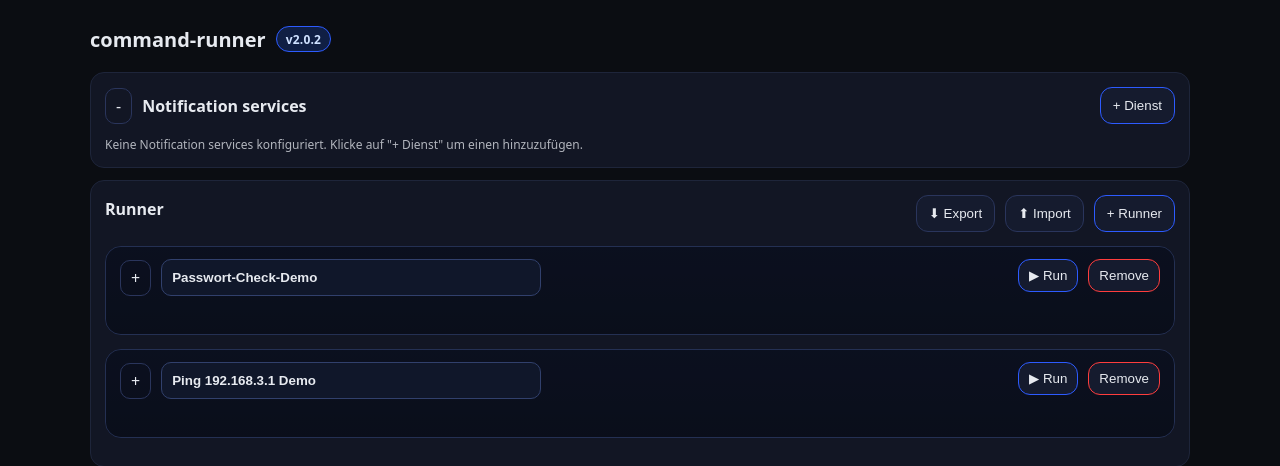
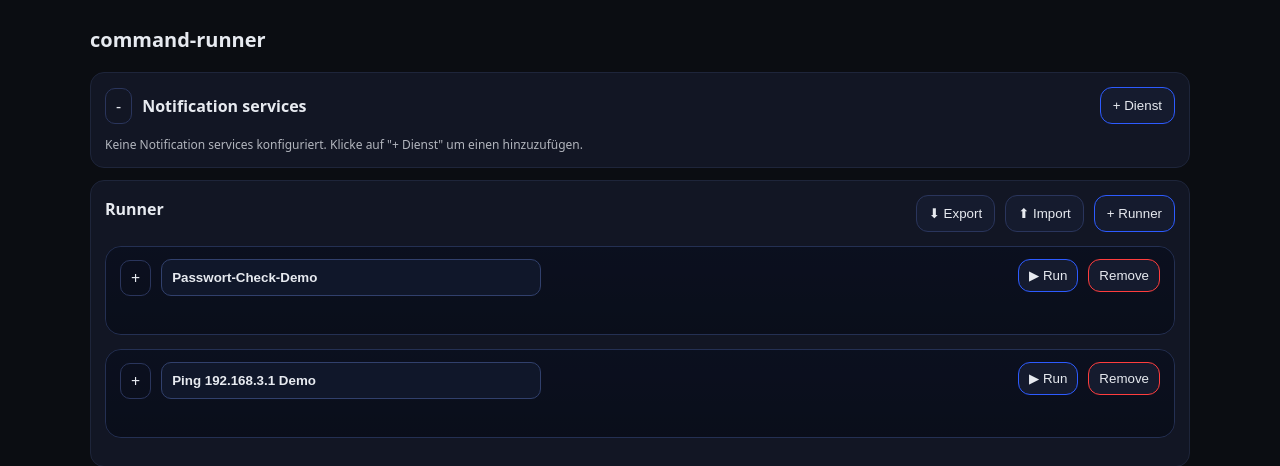
Before and after one commit to meintechblog/multi-command-runner, a FastAPI app: page / in a window 1280 px wide. Shown: the top 466 px of the page. Run offline with FastAPI, Linux system fonts and the light colour scheme; data that the repository does not hold is empty.

Commit message:
ui: move version display into info modal and remove header badge

```diff
--- a/static/style.css
+++ b/static/style.css
@@ -4,25 +4,11 @@ body.modalOpen { overflow: hidden; }
 .wrap { max-width: 1100px; margin: 0 auto; padding: 18px; }
 .card { background: #121624; border: 1px solid #1e253a; border-radius: 14px; padding: 14px; margin: 12px 0; }
 h1 { font-size: 20px; margin: 0; }
-.titleCluster { display: flex; align-items: center; gap: 10px; min-width: 0; }
 .titleInfoTrigger {
   display: inline-block;
   cursor: pointer;
   user-select: none;
   transition: opacity 120ms ease, transform 120ms ease;
-}
-.versionBadge {
-  display: inline-flex;
-  align-items: center;
-  height: 24px;
-  padding: 0 9px;
-  border-radius: 999px;
-  border: 1px solid #2d5bff;
-  background: #101f44;
-  color: #cfe1ff;
-  font-size: 12px;
-  font-weight: 600;
-  letter-spacing: 0.2px;
 }
 .titleInfoTrigger:hover {
   opacity: 0.92;
--- a/templates/index.html
+++ b/templates/index.html
@@ -9,10 +9,7 @@
   <body>
     <div class="wrap">
       <header class="row between center" id="topHeader">
-        <div class="titleCluster">
-          <h1 id="openInfoTitle" class="titleInfoTrigger" role="button" tabindex="0" title="Öffnet die Programm-Info">command-runner</h1>
-          <span class="versionBadge" title="Aktuelle Version">v{{ app_version }}</span>
-        </div>
+        <h1 id="openInfoTitle" class="titleInfoTrigger" role="button" tabindex="0" title="Öffnet die Programm-Info">command-runner</h1>
         <div class="headerRight">
           <div class="row gap center" id="runningStatus">
             <div class="spinner hidden" id="globalSpinner"></div>
@@ -72,6 +69,7 @@
           <button id="closeInfoBtn" class="btn">Schließen</button>
         </div>
         <div class="modalBody">
+          <p class="hint" style="margin:0 0 6px 0;">Version: <strong>v{{ app_version }}</strong></p>
           <p class="hint" style="margin:0 0 10px 0;">Die wichtigsten Funktionen und wie sie zusammenspielen.</p>
           <h3>1) Runner Basis</h3>
           <ul>
```
